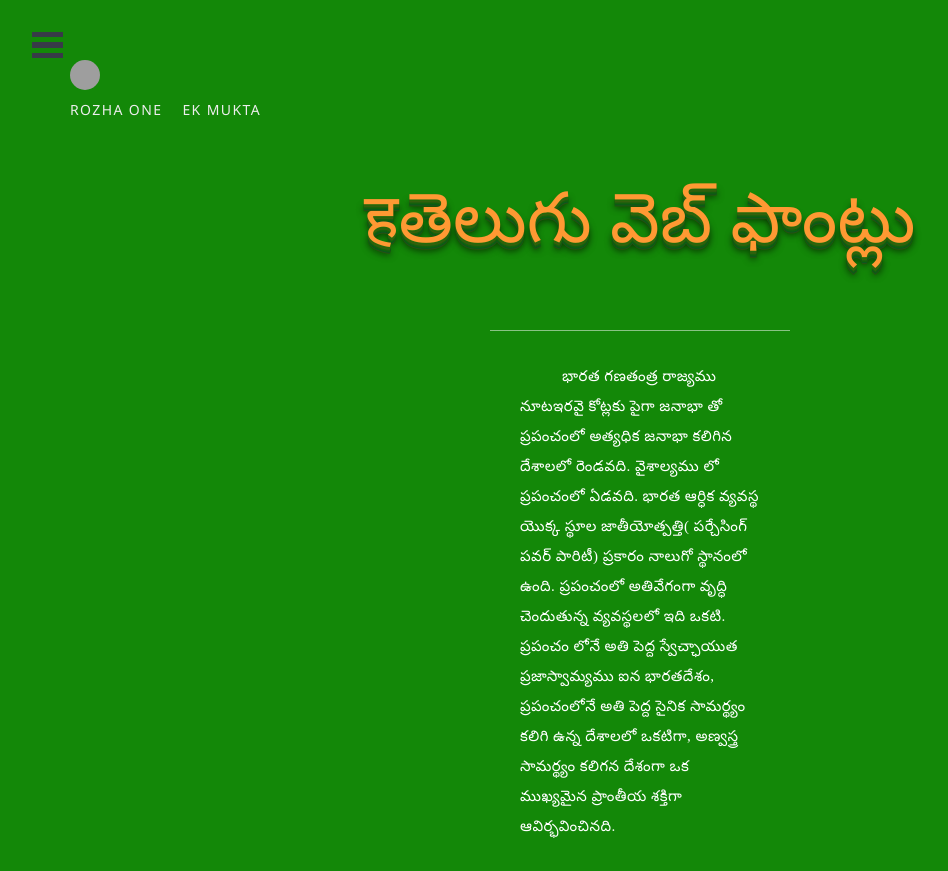
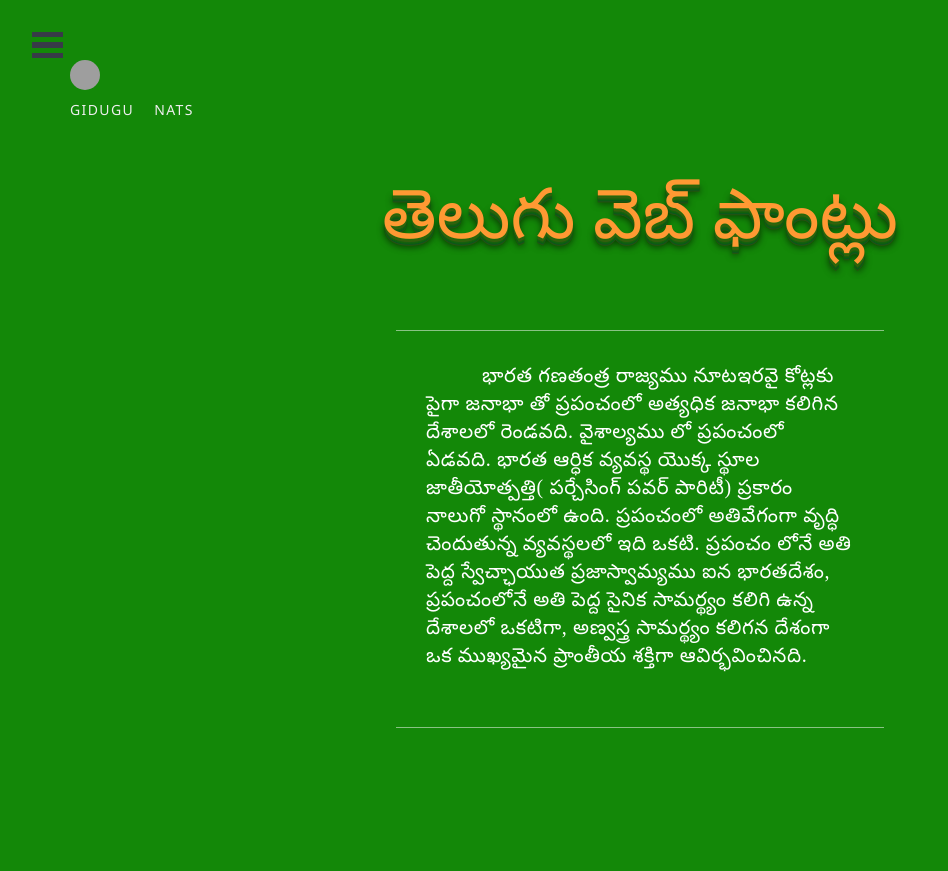
Before and after one commit to davelab6/librefonts.com, a Jekyll site: the page built from telugu/index.html, in a window 1280 px wide, cut to the strip 0-871 px from the top of the page. Shown: the whole strip, without its empty margins (0-948 px from the left). Built offline with Jekyll 4.4.1, drawn with Linux system fonts in a browser that asks for light colours; nearby versions of some CDN libraries; some web fonts are replaced; some of the changed text lies outside the part shown; grey boxes are pictures that could not be loaded.

Commit message:
Adding telugu intro page

```diff
--- a/_includes/html_start.html
+++ b/_includes/html_start.html
@@ -1,11 +1,11 @@
 <!DOCTYPE html>
 <html>
 <head>
-    {{ if include.language == "Telugu" }}
+    {{ if page.language = "Telugu" }}
         {% include telugu/_list %}
-    {{ elif include.language == "Hindi" }}
+    {{ elif page.language = "Hindi" }}
         {% include hindi/_list %}
-    {{ elif include.language == "English" }}
+    {{ elif page.language = "English" }}
         {% include english/_list %}
     {{ endif }}
     <meta charset="utf-8" />
--- a/_includes/telugu/intro.te.css
+++ b/_includes/telugu/intro.te.css
@@ -1,19 +1,21 @@
+@import url(http://fonts.googleapis.com/earlyaccess/gidugu.css);
+@import url(http://fonts.googleapis.com/earlyaccess/nats.css);
 
 /*
 * @Author: pathumego
 * @Last Modified by: pathumego
 */
 
-.section-fools-learn {
+.into_te {
     background: #138808;
     padding: 60px 0 120px 0;
 }
-.section-fools-learn .container {
+.into_te .container {
     position: relative;
     width: 100%;
 }
-.section-fools-learn h2 {
-    font: 70px/70px'Rozha One', Georgia, serif;
+.into_te h2 {
+    font: 70px/70px 'Gidugu', serif;
     text-transform: uppercase;
     margin: 0 auto 40px auto;
     text-align: center;
@@ -22,23 +24,24 @@
 color: #FF9933;
 text-shadow: 0px 1px 0px #236B0B, 0px 2px 0px #2C640C, 0px 3px 0px #385F0D, 0px 4px 0px #17610F, 0px 5px 0px #10610B, 0px 6px 0px #0A571F, 0px 7px 0px #295111, 0px 8px 7px #072C01;
 }
-.section-fools-learn p {
-    font: 15px/30px'Ek Mukta', serif;
+.into_te p {
+    font: 20px/30px 'NATS', serif;
 font-weight: 200;
-    width: 300px;
+width: 40%;
 color: #fff;
-    margin: 0 auto 20px auto;
+margin: 0 auto 23px auto;
 border-bottom: solid 1px rgba(255, 255, 255, .5);
 border-top: solid 1px rgba(255, 255, 255, .5);
 padding: 30px;
 column-gap: 40px;
 letter-spacing: 0.03em;
+line-height: 1.4;
 }
 
-.section-fools-learn .caption a {
+.into_te .caption a {
     color: #eee;
 }
-.section-fools-learn .caption a:hover {
+.into_te .caption a:hover {
     background-color: #18a566;
 }
 /* ---------------------- */
@@ -50,13 +53,13 @@ text-shadow: 0px 1px 0px #236B0B, 0px 2px 0px #2C640C, 0px 3px 0px #385F0D, 0px
 /* Sub-tablet <768px */
 
 @media (max-width: 768px) {
-    .section-fools-learn .container {
+    .into_te .container {
         width: auto;
     }
-    .section-fools-learn h2 {
+    .into_te h2 {
         font-size: 46px;
     }
-    .section-fools-learn p {
+    .into_te p {
         -webkit-column-count: 1;
         -moz-column-count: 1;
         column-count: 1;
--- a/_includes/telugu/intro.te.html
+++ b/_includes/telugu/intro.te.html
@@ -1,5 +1,5 @@
 
-<div class="container-fluid section-fools-learn" id="ybbkrishna">
+<div class="container-fluid into_te">
     <div class="container">
 
 
@@ -8,8 +8,8 @@
         </a>
 
 
-<div class="caption"><a href="https://www.google.com/fonts/specimen/Rozha+One" target="_blank">Rozha One</a><a href="https://www.google.com/fonts/specimen/Ek+Mukta" target="_blank">Ek Mukta</a></div>
-        <h2>हతెలుగు వెబ్ ఫాంట్లు</h2>
+<div class="caption"><a href="https://www.google.com/fonts/specimen/Rozha+One" target="_blank">Gidugu</a><a href="https://www.google.com/fonts/specimen/Ek+Mukta" target="_blank">NATS</a></div>
+        <h2>తెలుగు వెబ్ ఫాంట్లు</h2>
         <p>&nbsp;&nbsp;&nbsp;&nbsp;&nbsp;&nbsp;&nbsp;&nbsp;&nbsp;&nbsp;భారత గణతంత్ర రాజ్యము నూటఇరవై కోట్లకు పైగా జనాభా తో ప్రపంచంలో అత్యధిక జనాభా కలిగిన దేశాలలో రెండవది. వైశాల్యము లో ప్రపంచంలో ఏడవది. భారత ఆర్ధిక వ్యవస్థ యొక్క స్థూల జాతీయోత్పత్తి( పర్చేసింగ్ పవర్ పారిటీ) ప్రకారం నాలుగో స్థానంలో ఉంది. ప్రపంచంలో అతివేగంగా వృద్ధి చెందుతున్న వ్యవస్థలలో ఇది ఒకటి. ప్రపంచం లోనే అతి పెద్ద స్వేచ్ఛాయుత ప్రజాస్వామ్యము ఐన భారతదేశం, ప్రపంచంలోనే అతి పెద్ద సైనిక సామర్థ్యం కలిగి ఉన్న దేశాలలో ఒకటిగా, అణ్వస్త్ర సామర్థ్యం కలిగన దేశంగా ఒక ముఖ్యమైన ప్రాంతీయ శక్తిగా ఆవిర్భవించినది.<br>
 
 <br>
--- a/telugu/index.html
+++ b/telugu/index.html
@@ -1,7 +1,7 @@
 ---
 layout: page
 langauge: Telugu
-abouttranslation: గురించి
+abouttranslation: గురించి<!-- This is for the About button on the menu. -->
 ---
 <!-- Include your html file here. Follow the structure. -->
 {% include telugu/intro.te.html %}
```
Lines whose indentation alone changed are shown as unchanged.
